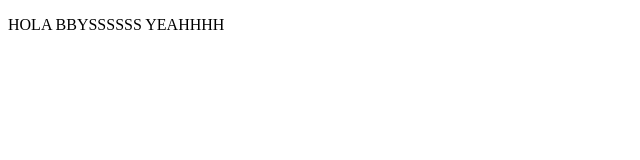
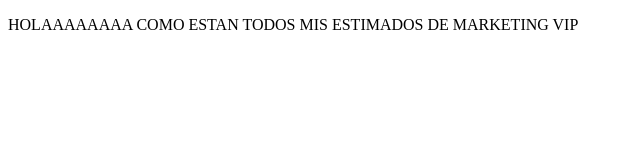
Before and after one commit to Alealavela/proyectonuevocursoPrework, a plain HTML site: page personalProjects/proyectonuevocursoPrework/index.html in a window 1280 px wide. Shown: the whole page, without its empty margins (0-640 px from the left). Drawn offline with Linux system fonts and the light colour scheme.

Commit message:
commit con cambios

```diff
--- a/personalProjects/proyectonuevocursoPrework/index.html
+++ b/personalProjects/proyectonuevocursoPrework/index.html
@@ -8,7 +8,7 @@
 </head>
 <body>
     <p>
-        HOLA BBYSSSSSS YEAHHHH
-
+       HOLAAAAAAAA COMO ESTAN TODOS MIS
+       ESTIMADOS DE MARKETING VIP
 </p>
 </html>
```
